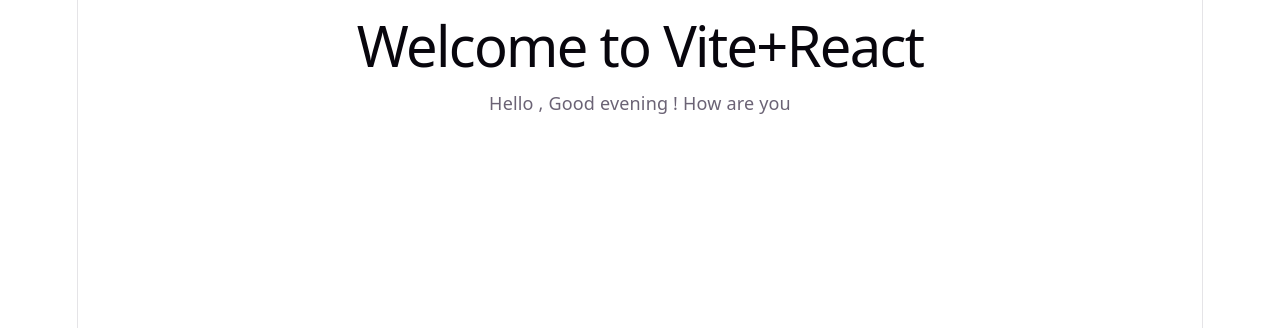
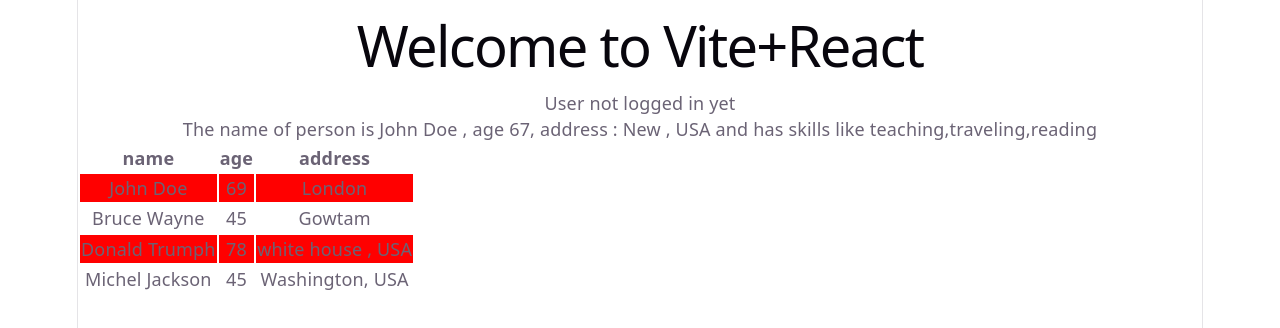
Before and after one commit to sachinsoumya/React_Typescript, a React (Vite) app: page / in a window 1280 px wide. Shown: the top 328 px of the page. Built offline with nearby package versions, Linux system fonts and the light colour scheme.

Commit message:
Typing react props

```diff
--- a/src/App.tsx
+++ b/src/App.tsx
@@ -1,18 +1,52 @@
-import {React} from 'react';
+import { React } from "react";
 
-import Greet from './components/Greet'
-
-
+import Greet from "./components/Greet";
+import Person from "./components/Person";
+import PersonList from "./components/PersonList";
 
 function App() {
+  const personDetails = {
+    name: "John Doe",
+    age: 67,
+    address: "New , USA",
+    skills: ["teaching", "traveling", "reading"],
+  };
 
+  const personList = [
+    {
+      name: "John Doe",
+      age: 69,
+      address: "London",
+    },
+    {
+      name: "Bruce Wayne",
+      age: 45,
+      address: "Gowtam",
+    },
+    {
+      name: "Donald Trumph",
+      age: 78,
+      address: "white house , USA",
+    },
+    {
+      name: "Michel Jackson",
+      age: 45,
+      address: "Washington, USA",
+    },
+  ];
 
   return (
     <>
       <h1>Welcome to Vite+React</h1>
-      <Greet message= "Good evening ! How are you" />
+      <Greet
+        message="Good evening ! How are you"
+        messageCount={10}
+        isLoggedIn={false}
+      />
+      <Person details={personDetails} />
+      <PersonList personLists={personList} />
     </>
-  )
+  );
 }
 
-export default App
+export default App;
--- a/src/components/Greet.tsx
+++ b/src/components/Greet.tsx
@@ -1,11 +1,14 @@
 type GreetProps = {
-  message: string;
+  message: string,
+  messageCount:number,
+  isLoggedIn:boolean
 };
 
 const Greet = (props: GreetProps) => {
+  const {message , messageCount , isLoggedIn} = props
   return (
     <div>
-      <p>Hello , {props.message}</p>
+      {isLoggedIn ? <p>Hello , {message} and {messageCount}</p> : <p> User not logged in yet</p> }
     </div>
   );
 };
--- /dev/null
+++ b/src/components/Person.tsx
@@ -0,0 +1,16 @@
+type detailsType = {
+  details: {
+    name: string;
+    age: number;
+    address: string;
+    skills: string[];
+  };
+};
+
+const Person = (props: detailsType) => {
+    const {name , age , address , skills}=props.details;
+
+  return <div>The name of person is {name} , age {age}, address : {address}  and has skills like {skills.join()}</div>;
+};
+
+export default Person;
--- /dev/null
+++ b/src/components/PersonList.tsx
@@ -0,0 +1,33 @@
+type personListProps = {
+  personLists: {
+    name: string;
+    age: number;
+    address: string;
+  }[];
+};
+
+const PersonList = ({ personLists }: personListProps) => {
+  return (
+    personLists && (
+      <div>
+        <table>
+          <tr>
+            <th>name</th>
+            <th>age</th>
+            <th>address</th>
+          </tr>
+
+          {personLists.map((item) => (
+            <tr style={ item.age >60 ?{backgroundColor:'red'} : {backgroundColor :'white'}}>
+              <td>{item.name}</td>
+              <td>{item.age}</td>
+              <td>{item.address}</td>
+            </tr>
+          ))}
+        </table>
+      </div>
+    )
+  );
+};
+
+export default PersonList;
```
Also changed, not shown: 1 other file (tests, documents, lock files or other folders).
